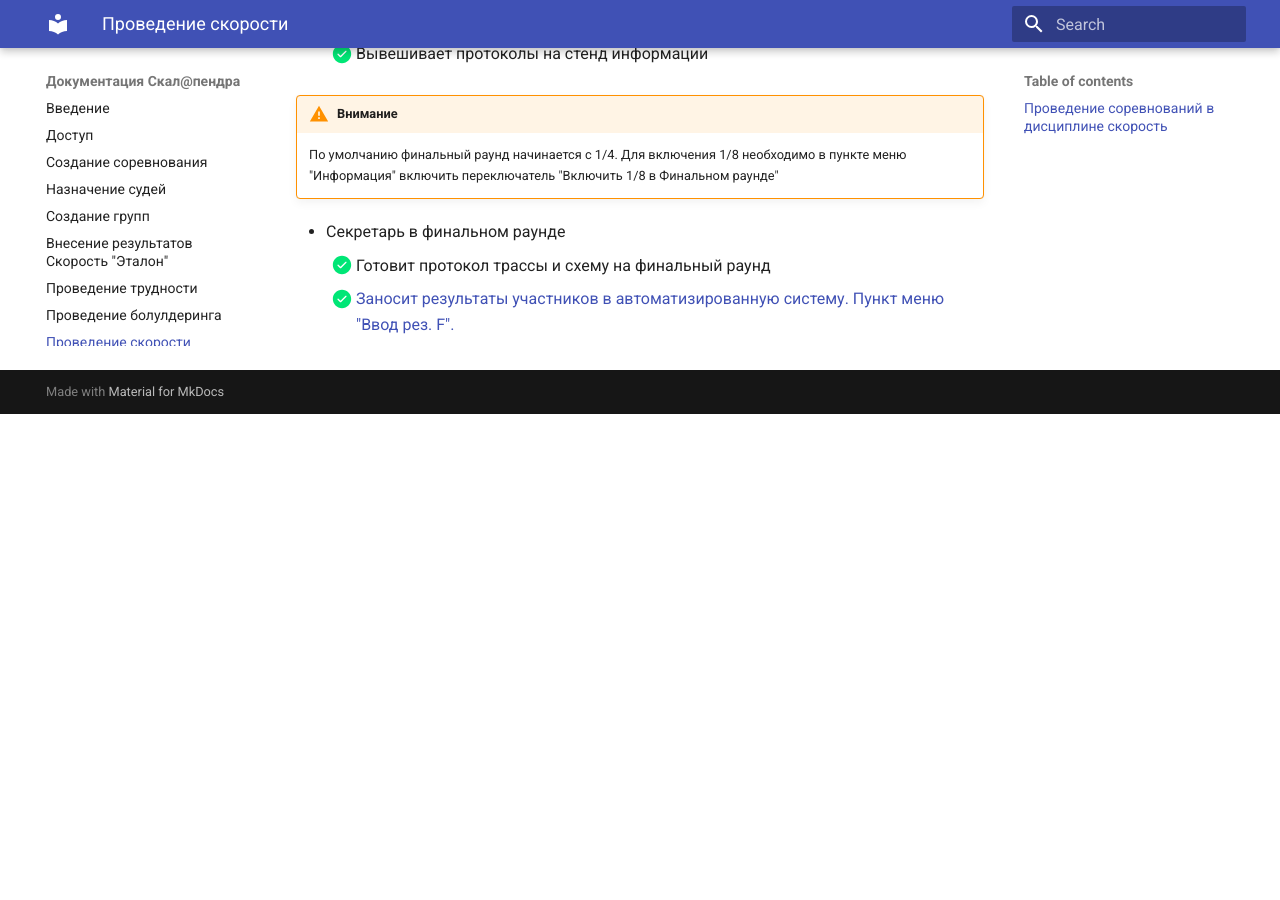
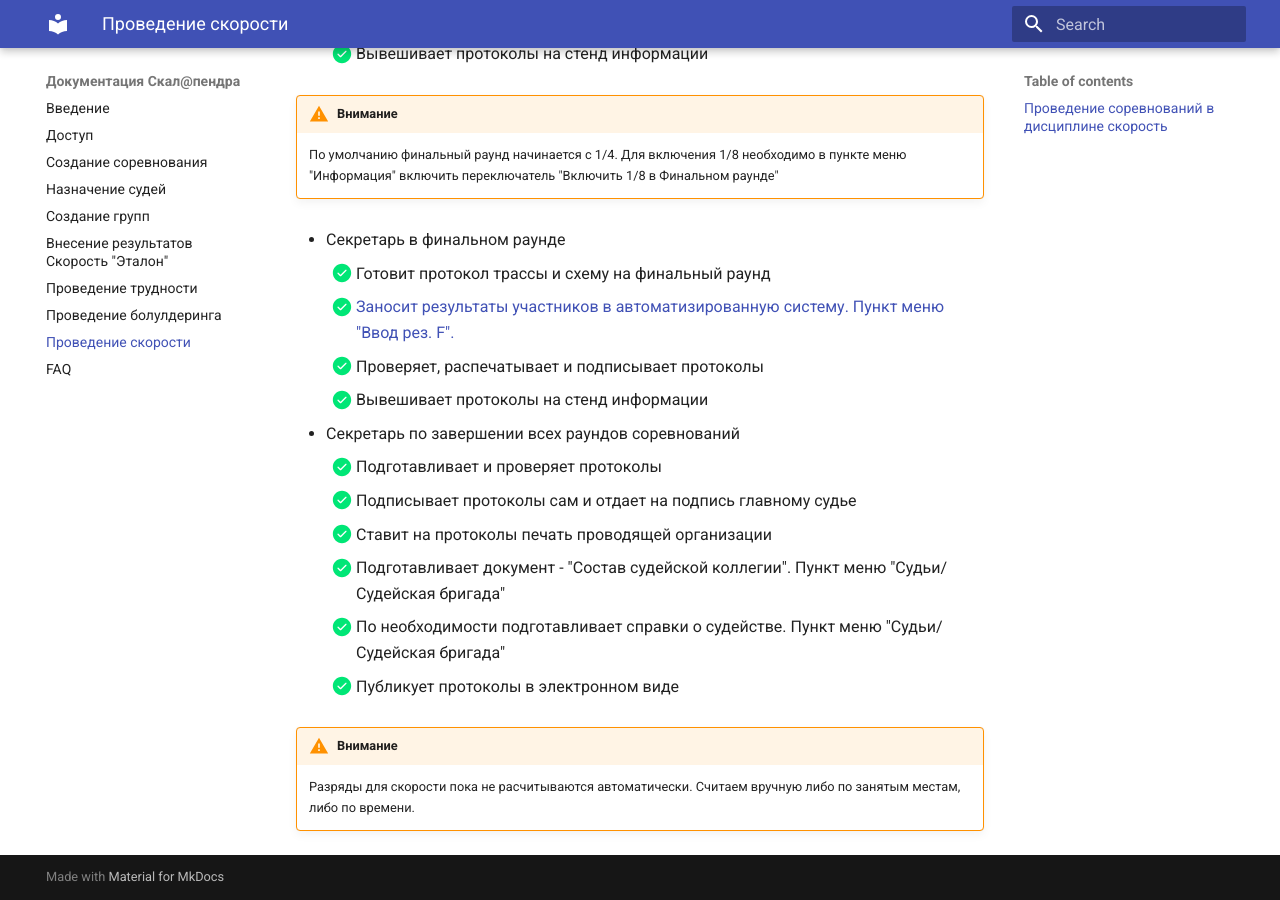
Before and after one commit to alptur/scaladocs, an MkDocs documentation site: the page built from docs/howtospeed.md, in a window 1280 px wide and 900 px high, scrolled down 930 px. Built offline with MkDocs 1.6.1 and Material for MkDocs 9.7.7, drawn with Linux system fonts in a browser that asks for light colours; before the commit the page ends 1344 px from its top, so only the background shows below that.

Commit message:
speed at

```diff
--- a/docs/howtospeed.md
+++ b/docs/howtospeed.md
@@ -34,3 +34,17 @@
 * Секретарь в финальном раунде
     * [x] Готовит протокол трассы и схему на финальный раунд
     * [x] [Заносит результаты участников в автоматизированную систему. Пункт меню "Ввод рез. F".](https://alptur.github.io/scaladocs/speed_at_res_add_q/#_3)
+    * [x] Проверяет, распечатывает и подписывает протоколы
+    * [x] Вывешивает протоколы на стенд информации
+
+* Секретарь по завершении всех раундов соревнований
+    * [x] Подготавливает и проверяет протоколы
+    * [x] Подписывает протоколы сам и отдает на подпись главному судье
+    * [x] Ставит на протоколы печать проводящей организации
+    * [x] Подготавливает документ - "Состав судейской коллегии". Пункт меню "Судьи/Судейская бригада"
+    * [x] По необходимости подготавливает справки о судействе. Пункт меню "Судьи/Судейская бригада"
+    * [x] Публикует протоколы в электронном виде
+
+!!! warning "Внимание"
+    Разряды для скорости пока не расчитываются автоматически. Считаем вручную либо по
+    занятым местам, либо по времени.
```
